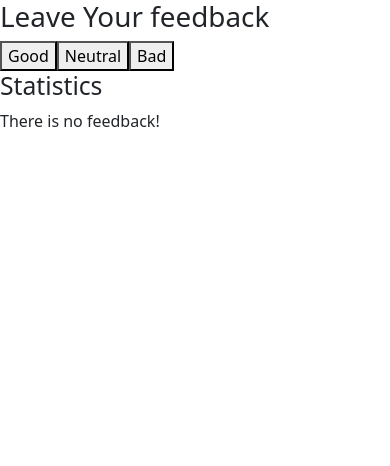
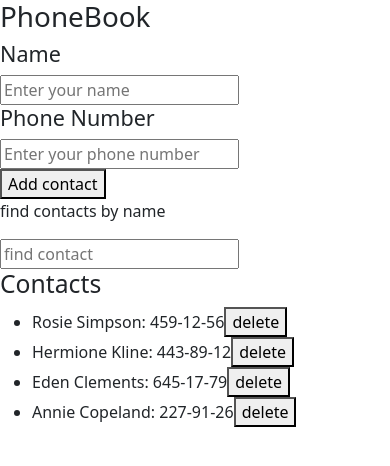
Before and after one commit to Nakuromu/React-Learning, a React (Create React App) app in the folder my-app/: page / in a window 390 px wide. Shown: the top 466 px of the page. Built offline with nearby package versions, Linux system fonts and the light colour scheme.

Commit message:
make phoneBook

```diff
--- a/my-app/src/App.jsx
+++ b/my-app/src/App.jsx
@@ -1,11 +1,11 @@
 //import Counter from "./Counter/Counter";
-import TodoList from "./TodoList/TodoList";
-import Modal from "./Modal/Modal";
-import Header from "./Header/Header";
+// import TodoList from "./TodoList/TodoList";
+// import Modal from "./Modal/Modal";
+// import Header from "./Header/Header";
+// import LoginForm from "./LoginForm/LoginForm";
+// import Feedback from "./Feedback-App/Feedback";
 import { Component } from "react";
-import LoginForm from "./LoginForm/LoginForm";
-import {nanoid} from 'nanoid';
-import Feedback from "./Feedback-App/Feedback";
+import Contacts from "./Contacts/Contacts";
 
 class App extends Component{
   // state={
@@ -34,7 +34,8 @@ class App extends Component{
         {/* <Header showModal={this.showModal}/>
         <Modal><LoginForm createUser={this.createUser} closeModal={this.closeModal}/></Modal>
         <TodoList/> */}
-        <Feedback/>
+        {/* <Feedback/> */}
+        <Contacts/>
       </div>
     )
   }
--- /dev/null
+++ b/my-app/src/Contacts/Contacts.jsx
@@ -0,0 +1,89 @@
+import { Component } from "react";
+import {nanoid} from 'nanoid';
+
+class Contacts extends Component {
+    state = {
+        contacts: [
+            {id: 'id-1', name: 'Rosie Simpson', number: '459-12-56'},
+            {id: 'id-2', name: 'Hermione Kline', number: '443-89-12'},
+            {id: 'id-3', name: 'Eden Clements', number: '645-17-79'},
+            {id: 'id-4', name: 'Annie Copeland', number: '227-91-26'},
+          ],
+          filter: '',
+          name: '',
+          number: ''
+     }
+
+     handleAddContact = event => {
+        event.preventDefault();
+
+        const {contacts} = this.state;
+        const {name, number} = this.state;
+
+        this.setState({
+            contacts: [...contacts,
+                {
+                    id: nanoid(),
+                    name: name,
+                    number: number,
+                }
+            ],
+             name: '',
+             number: ''
+        })
+        event.currentTarget.reset();
+     }
+
+     handleChange = (event) => {
+        event.preventDefault();
+        const { contacts, name, number } = this.state;
+        this.setState({
+            [event.target.name]: event.target.value,
+        })
+
+        if(contacts.some(contact => contact.name.toLowerCase() === name.toLowerCase())){
+            return alert(`Name "${name}" is already here`);
+        }
+     }
+
+     removeContact = (id) => {
+        this.setState((prev) => ({contacts: prev.contacts.filter((contact ) => contact.id !== id)}))
+     }
+
+    render() {
+        return (
+            <form onSubmit={this.handleAddContact}>
+            <h1>PhoneBook</h1>
+
+            <h4>Name</h4>
+            <input onChange={this.handleChange} value={this.state.name} type="text" name="name" required placeholder="Enter your name"/>
+
+            <h4>Phone Number</h4>
+            <input onChange={this.handleChange}  value={this.state.number} type="tel" name="number" required placeholder="Enter your phone number"/>
+
+            <button style={{display: 'block'}} type="submit">Add contact</button>
+
+            <p>find contacts by name</p>
+            <input onChange={this.handleChange} value={this.state.filter} type="text" name="filter" placeholder="find contact"/>
+
+            <h2>Contacts</h2>
+            <ul>
+            {this.state.contacts.map(contact => {
+                if(this.state.filter === ''){
+                    return <li key={contact.id}>{contact.name}: {contact.number}
+                    <button onClick={() => this.removeContact(contact.id)}>delete</button>
+                    </li>
+                }
+                if(contact.name.toLowerCase().trim().includes(this.state.filter.toLowerCase())){
+                    return <li key={contact.id}>{contact.name}: {contact.number}
+                    <button onClick={() => this.removeContact(contact.id)}>delete</button>
+                    </li>
+                }
+    })}
+            </ul>
+        </form>
+        );
+    }
+}
+
+export default Contacts;
```
